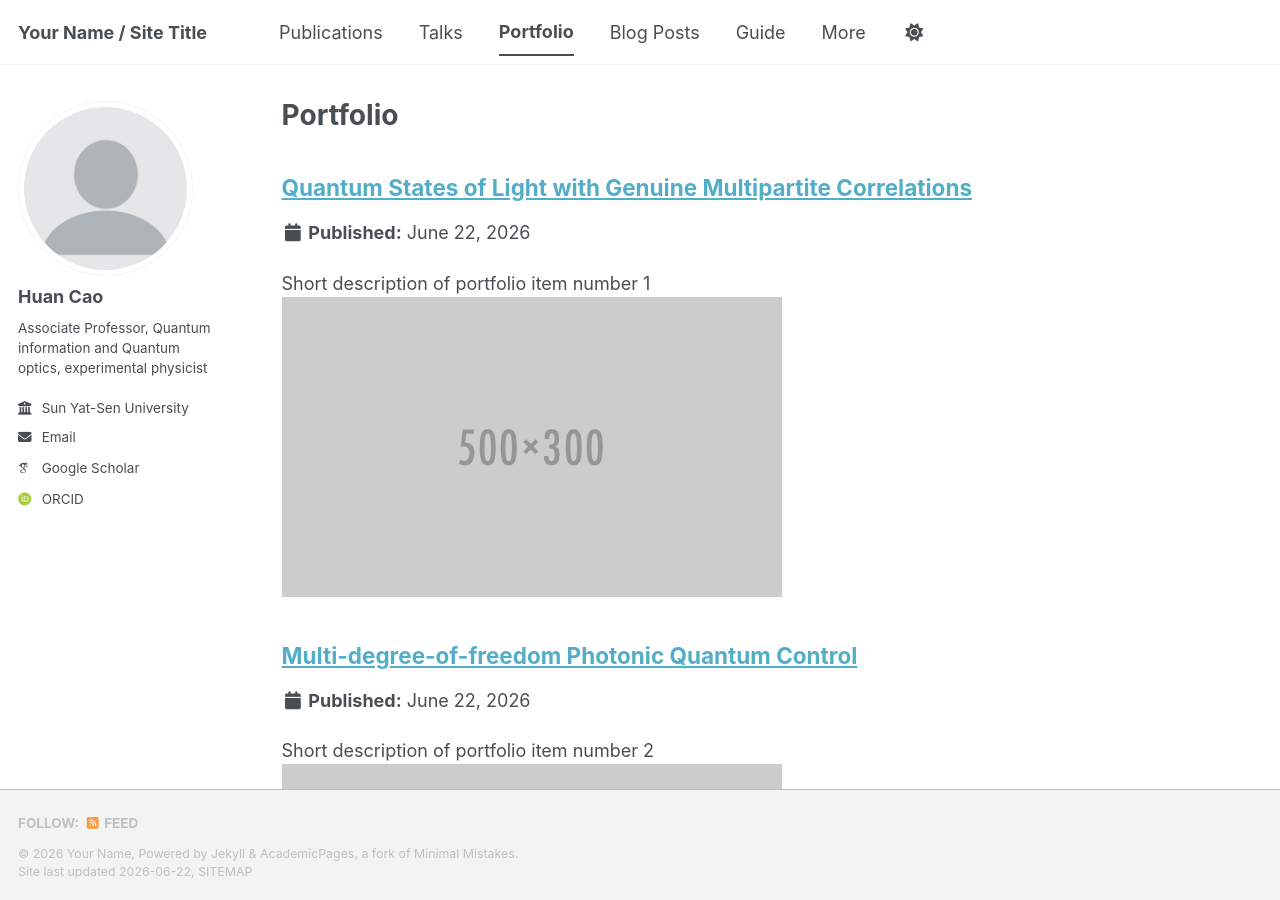
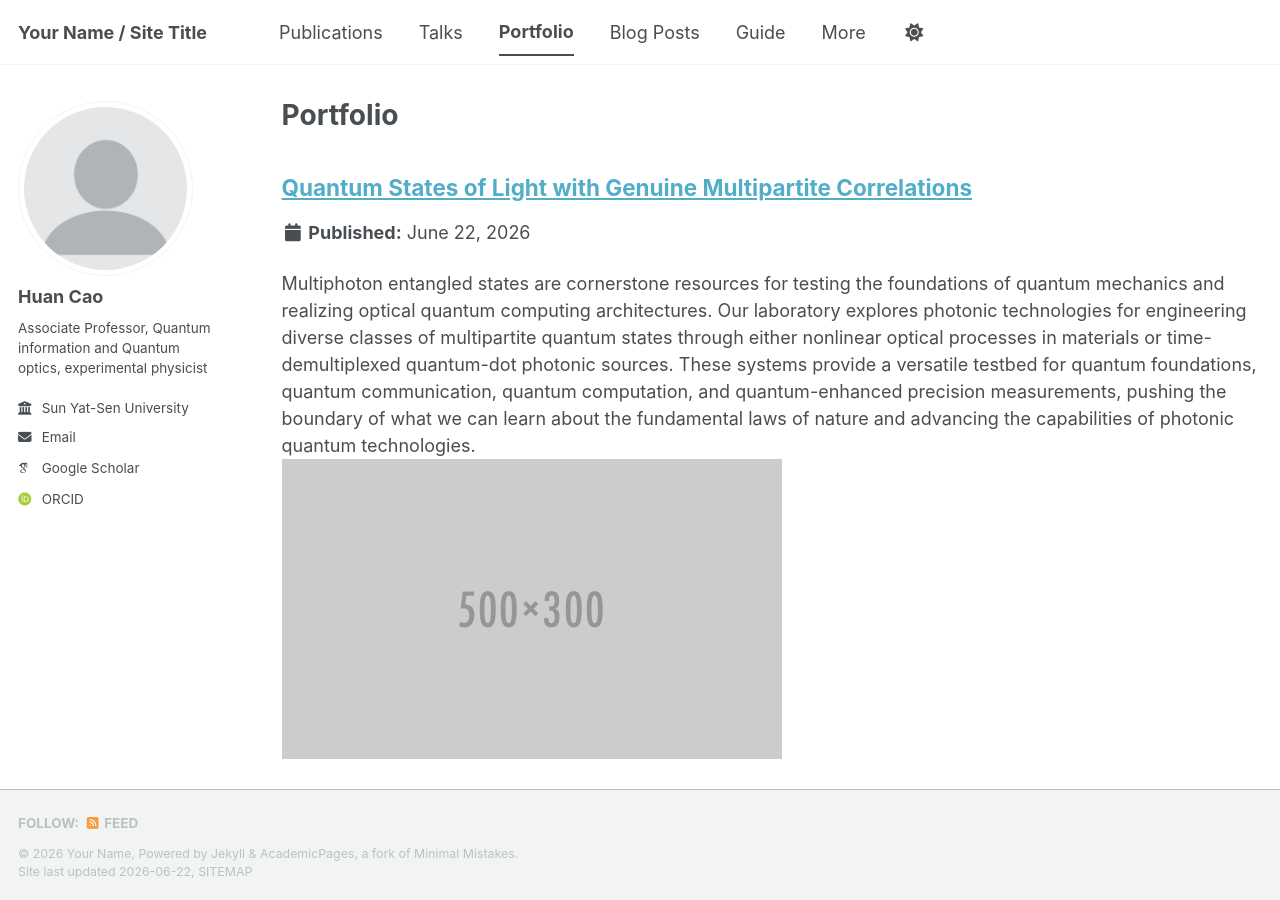
Before and after one commit to Huan-Cao/Huan-Cao.github.io, a Jekyll site: the page built from _pages/portfolio.html, in a window 1280 px wide and 900 px high. Built offline with Jekyll 4.4.1, drawn with Linux system fonts in a browser that asks for light colours; some web fonts are replaced; a script bundle is joined from its source files by our own code; library files that are not in the unit come from our copies.

Commit message:
Update portfolio-1.md

```diff
--- a/_portfolio/portfolio-1.md
+++ b/_portfolio/portfolio-1.md
@@ -1,6 +1,6 @@
 ---
 title: "Quantum States of Light with Genuine Multipartite Correlations"
-excerpt: "Short description of portfolio item number 1<br/><img src='/images/500x300.png'>"
+excerpt: "Multiphoton entangled states are cornerstone resources for testing the foundations of quantum mechanics and realizing optical quantum computing architectures. Our laboratory explores photonic technologies for engineering diverse classes of multipartite quantum states through either nonlinear optical processes in materials or time-demultiplexed quantum-dot photonic sources. These systems provide a versatile testbed for quantum foundations, quantum communication, quantum computation, and quantum-enhanced precision measurements, pushing the boundary of what we can learn about the fundamental laws of nature and advancing the capabilities of photonic quantum technologies.<br/><img src='/images/500x300.png'>"
 collection: portfolio
 ---
 
```
